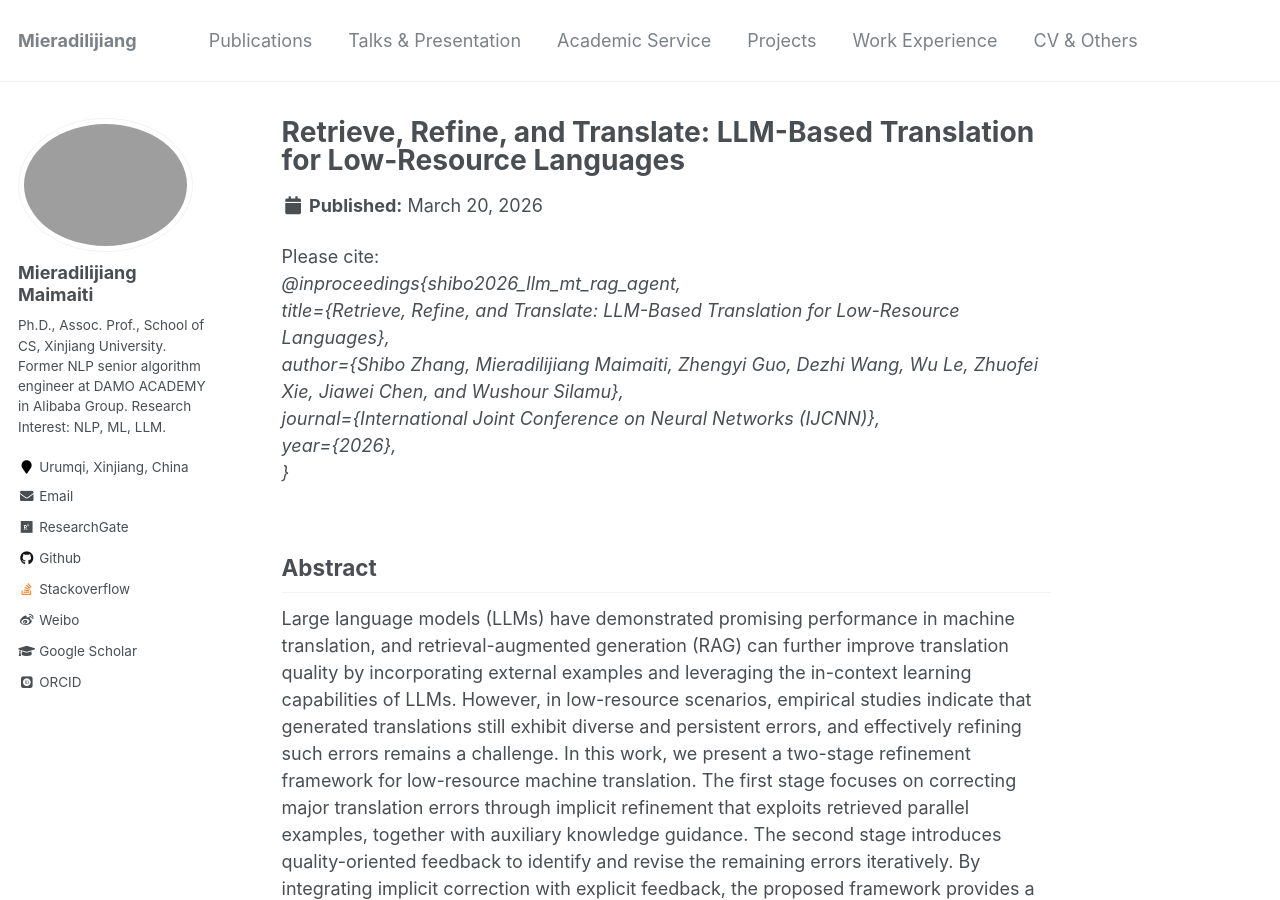
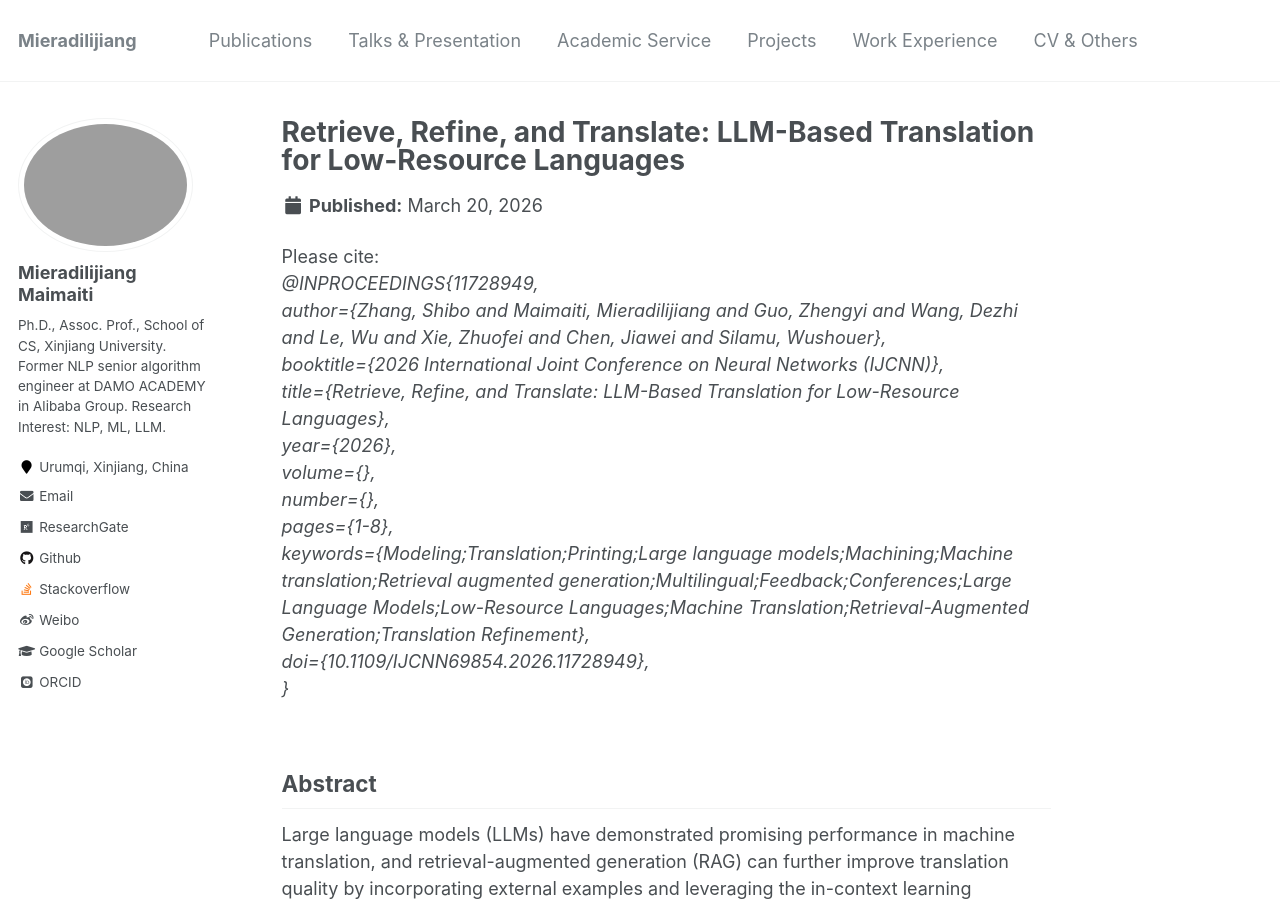
Before and after one commit to miradel51/miradel51.github.io, a Jekyll site: the page built from _publications/2026_ijcnn_llm_mt_rag_agent.md, in a window 1280 px wide and 900 px high. Built offline with Jekyll 4.4.1, drawn with Linux system fonts in a browser that asks for light colours; some web fonts are replaced.

Commit message:
Update 2026_ijcnn_llm_mt_rag_agent.md
revised citation and paper link

```diff
--- a/_publications/2026_ijcnn_llm_mt_rag_agent.md
+++ b/_publications/2026_ijcnn_llm_mt_rag_agent.md
@@ -7,14 +7,19 @@ date: 2026-03-20
 author: Shibo Zhang, <b>Mieradilijiang Maimaiti</b>*, Zhengyi Guo, Dezhi Wang, Wu Le, Zhuofei Xie, Jiawei Chen, and Wushour Silamu
 conference: In International Joint Conference on Neural Networks <b>(IJCNN, 2026)</b> (*=corresponding author) (Main track, Long paper)
 venue: ''
-paperurl: 'https://www.researchgate.net/publication/403332692_Retrieve_Refine_and_Translate_LLM-Based_Translation_for_Low-Resource_Languages'
+paperurl: 'https://ieeexplore.ieee.org/document/11728949'
 citation: '<br>
-@inproceedings{shibo2026_llm_mt_rag_agent,<br>
+@INPROCEEDINGS{11728949,<br>
+  author={Zhang, Shibo and Maimaiti, Mieradilijiang and Guo, Zhengyi and Wang, Dezhi and Le, Wu and Xie, Zhuofei and Chen, Jiawei and Silamu, Wushouer},<br>
+  booktitle={2026 International Joint Conference on Neural Networks (IJCNN)},<br>
   title={Retrieve, Refine, and Translate: LLM-Based Translation for Low-Resource Languages},<br>
-  author={Shibo Zhang, Mieradilijiang Maimaiti, Zhengyi Guo, Dezhi Wang, Wu Le, Zhuofei Xie, Jiawei Chen, and Wushour Silamu},<br>
-  journal={International Joint Conference on Neural Networks (IJCNN)},<br>
   year={2026},<br>
-}'
+  volume={},<br>
+  number={},<br>
+  pages={1-8},<br>
+  keywords={Modeling;Translation;Printing;Large language models;Machining;Machine translation;Retrieval augmented generation;Multilingual;Feedback;Conferences;Large Language Models;Low-Resource Languages;Machine Translation;Retrieval-Augmented Generation;Translation Refinement},<br>
+  doi={10.1109/IJCNN69854.2026.11728949},<br>
+  }'
 
 ---
 <h2><strong>Abstract</strong></h2>
@@ -27,4 +32,4 @@ By integrating implicit correction with explicit feedback, the proposed framewor
 Extensive experiments on three benchmarks (FLORES-200, NTREX-128, and TICO-19) covering 8 low-resource languages demonstrate the effectiveness of our framework, showing that our introduced approach achieves highly competitive performance against strong baseline systems with XCOMET and BLEURT.
 The code is publicly available at \[[GitHub](https://github.com/qaza200/2stagerefine)\].
 
-\[[PDF](https://www.researchgate.net/publication/403332692_Retrieve_Refine_and_Translate_LLM-Based_Translation_for_Low-Resource_Languages)\] \[[Code](https://github.com/qaza200/2stagerefine)\] \[[Poster](https://miradel51.github.io/files/ijcnn2026_poster_zsb.pdf)\] \[[Slides](https://miradel51.github.io/files/IJCNN26_self-refine_mt.pdf)\]
+\[[PDF](https://ieeexplore.ieee.org/document/11728949)\] \[[Code](https://github.com/qaza200/2stagerefine)\] \[[Poster](https://miradel51.github.io/files/ijcnn2026_poster_zsb.pdf)\] \[[Slides](https://miradel51.github.io/files/IJCNN26_self-refine_mt.pdf)\]
```
